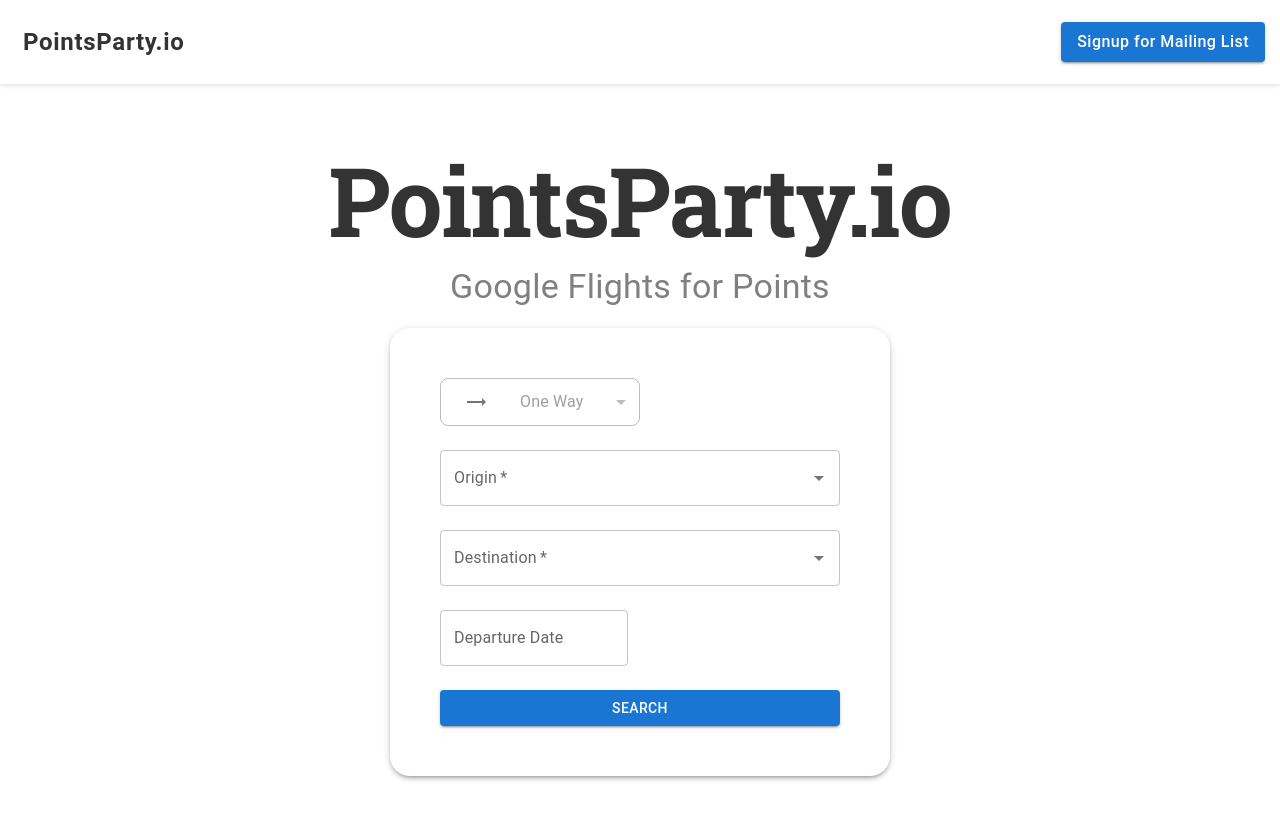
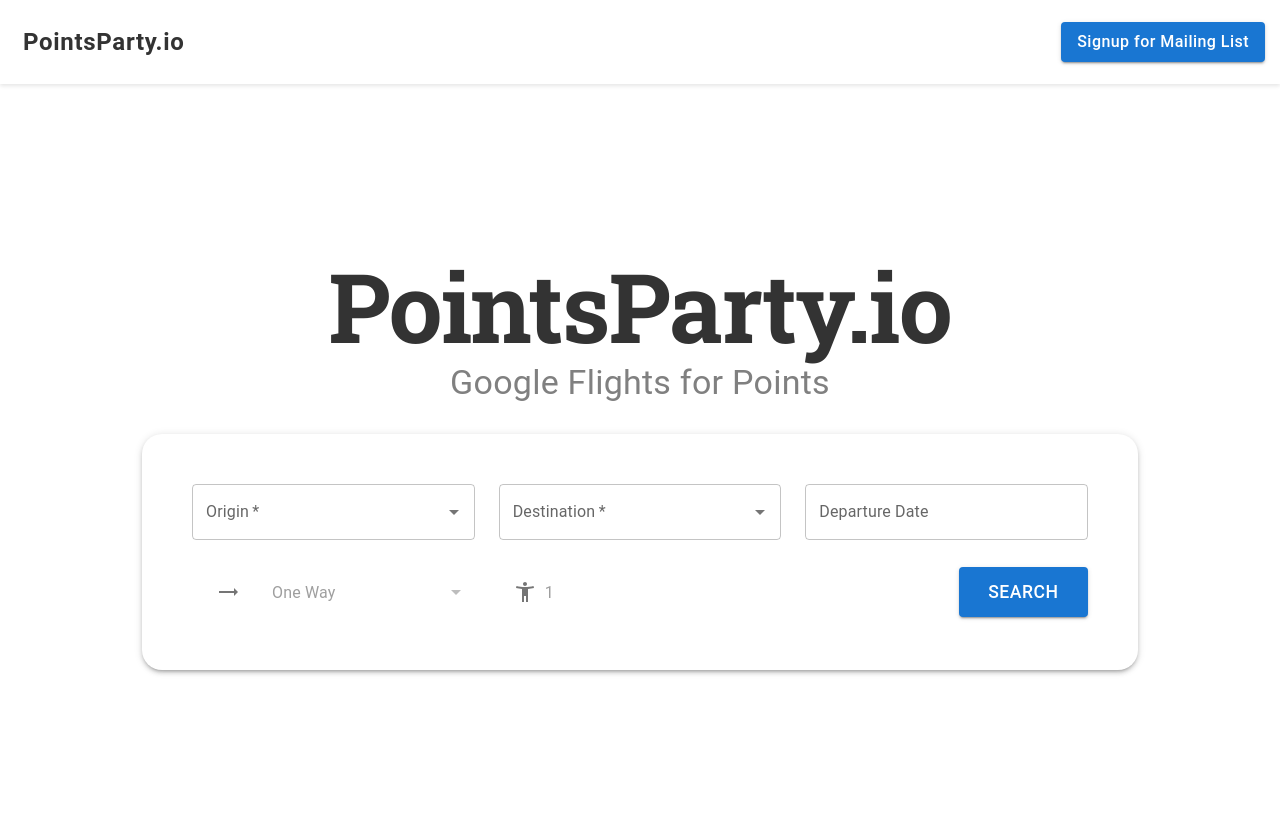
Before and after one commit to EvanKiser/flight-ui, a React (Create React App) app: page / in a window 1280 px wide. Shown: the top 820 px of the page. Built offline with nearby package versions, Linux system fonts and the light colour scheme; no server answers.

Commit message:
Redo the search form

```diff
--- a/src/components/SearchForm.tsx
+++ b/src/components/SearchForm.tsx
@@ -1,10 +1,11 @@
 import React, { useState, useEffect } from 'react';
-import { TextField, Button, Grid, Paper, MenuItem, ListItemIcon, Typography } from '@mui/material';
+import { TextField, Button, Grid, Paper, MenuItem, ListItemIcon, Typography, InputAdornment } from '@mui/material';
 import Autocomplete from '@mui/material/Autocomplete';
 import { DatePicker, LocalizationProvider } from '@mui/x-date-pickers';
 import { AdapterDayjs } from '@mui/x-date-pickers/AdapterDayjs';
 import SyncAltIcon from '@mui/icons-material/SyncAlt';
 import TrendingFlatIcon from '@mui/icons-material/TrendingFlat';
+import AccessibilityNewIcon from '@mui/icons-material/AccessibilityNew';
 import axios from 'axios';
 import { useNavigate } from 'react-router-dom';
 import dayjs from 'dayjs';
@@ -100,40 +101,18 @@
   return (
     <div style={{ display: 'flex', flexDirection: 'column', alignItems: 'center', justifyContent: 'center', height: '100vh' }}>
       <div style={{ textAlign: 'center', marginBottom: '20px' }}>
-        <Typography variant="h1" style={{ fontFamily: '"Roboto Slab", serif', fontWeight: 500, color: '#333', marginBottom: '10px' }}>
+        <Typography variant="h1" style={{ fontFamily: '"Roboto Slab", serif', fontWeight: 500, color: '#333', marginBottom: '0px' }}>
           PointsParty.io
         </Typography>
-        <Typography variant="h4" style={{ fontFamily: '"Roboto", sans-serif', color: 'grey' }}>
+        <Typography variant="h4" style={{ fontFamily: '"Roboto", sans-serif', color: 'grey', marginBottom: '10px' }}>
           Google Flights for Points
         </Typography>
       </div>
-      <Paper elevation={3} style={{ padding: '50px', width: '400px', borderRadius: '20px' }}>
+      <Paper elevation={3} style={{ padding: '50px', width: '70%', borderRadius: '20px' }}>
         <LocalizationProvider dateAdapter={AdapterDayjs}>
           <form onSubmit={handleSubmit}>
-            <Grid container direction="column" spacing={3}>
-            <Grid item xs={12}>
-            <TextField
-              select
-              fullWidth
-              value="one_way"
-              variant="outlined"
-              disabled
-              sx={{
-                width: '50%',
-                '.MuiOutlinedInput-root': { borderRadius: '8px' },
-                '.MuiSelect-select': { padding: '12px 24px', display: 'flex', alignItems: 'center' },
-                '.MuiInputLabel-outlined': { transform: 'translate(14px, 16px)' },
-              }}
-            >
-                <MenuItem value="round_trip" sx={{ padding: '8px 24px' }}>
-                  <ListItemIcon> <SyncAltIcon /> </ListItemIcon> Round Trip
-                </MenuItem>
-                <MenuItem value="one_way" sx={{ padding: '8px 24px' }}>
-                  <ListItemIcon> <TrendingFlatIcon /> </ListItemIcon> One Way
-                </MenuItem>
-              </TextField>
-            </Grid>
-            <Grid item xs={12}>
+            <Grid container direction="row" spacing={3} alignItems="center">
+              <Grid item xs={tripType === 'round_trip' ? 3:4}>
                 <Autocomplete
                   value={origin}
                   options={options}
@@ -157,7 +136,7 @@
                   }
                 />
               </Grid>
-            <Grid item xs={12}>
+              <Grid item xs={tripType === 'round_trip' ? 3:4}>
                 <Autocomplete
                   value={destination}
                   options={destinationOptions}
@@ -182,9 +161,7 @@
                   }
                 />
               </Grid>
-            <Grid item xs={12}>
-              <Grid container spacing={3}>
-                <Grid item xs={6}>
+              <Grid item xs={tripType === 'round_trip' ? 3:4}>
                 <DatePicker
                   label="Departure Date"
                   value={departureDate}
@@ -194,7 +171,7 @@
                 />
               </Grid>
               {tripType === 'round_trip' && (
-                  <Grid item xs={6}>
+                <Grid item xs={3}>
                   <DatePicker
                     label="Return Date"
                     value={returnDate}
@@ -204,12 +181,72 @@
                   />
                 </Grid>
               )}
+              <Grid container item xs={12} spacing={3} alignItems="center" justifyContent="space-between">
+                <Grid item container xs={8} spacing={3} alignItems="center">
+                  <Grid item xs={6}>
+                    <TextField
+                      select
+                      fullWidth
+                      value='one_way'
+                      disabled
+                      onChange={(e) => setTripType(e.target.value)}
+                      variant="outlined"
+                      sx={{
+                        width: '100%',
+                        '.MuiOutlinedInput-root': {
+                          borderRadius: '8px',
+                          border: 'none',
+                          '& fieldset': {
+                            border: 'none',
+                          },
+                        },
+                        '.MuiSelect-select': {
+                          padding: '12px 24px',
+                          display: 'flex',
+                          alignItems: 'center'
+                        },
+                        '.MuiInputLabel-outlined': {
+                          transform: 'translate(14px, 16px)'
+                        },
+                      }}
+                    >
+                      <MenuItem value="round_trip" sx={{ padding: '8px 24px' }}>
+                        <ListItemIcon> <SyncAltIcon /> </ListItemIcon> Round Trip
+                      </MenuItem>
+                      <MenuItem value="one_way" sx={{ padding: '8px 24px' }}>
+                        <ListItemIcon> <TrendingFlatIcon /> </ListItemIcon> One Way
+                      </MenuItem>
+                    </TextField>
+                  </Grid>
+                  <Grid item xs={6}>
+                    <TextField
+                      type="number"
+                      variant="outlined"
+                      fullWidth
+                      disabled
+                      value="1"
+                      InputProps={{
+                        startAdornment: (
+                          <InputAdornment position="start">
+                            <AccessibilityNewIcon />
+                          </InputAdornment>
+                        ),
+                      }}
+                      sx={{
+                        '.MuiOutlinedInput-root': {
+                          '& fieldset': {
+                            border: 'none',
+                          },
+                        },
+                      }}
+                    />
                   </Grid>
                 </Grid>
-            <Grid item xs={12}>
-                <Button fullWidth variant="contained" color="primary" type="submit">
+                <Grid item xs={2}>
+                <Button fullWidth variant="contained" color="primary" type="submit" sx={{ padding: '10px 20px', fontSize: '1.1rem' }}>
                   Search
                   </Button>
+                </Grid>
               </Grid>
             </Grid>
           </form>
```
Lines whose indentation alone changed are shown as unchanged.
